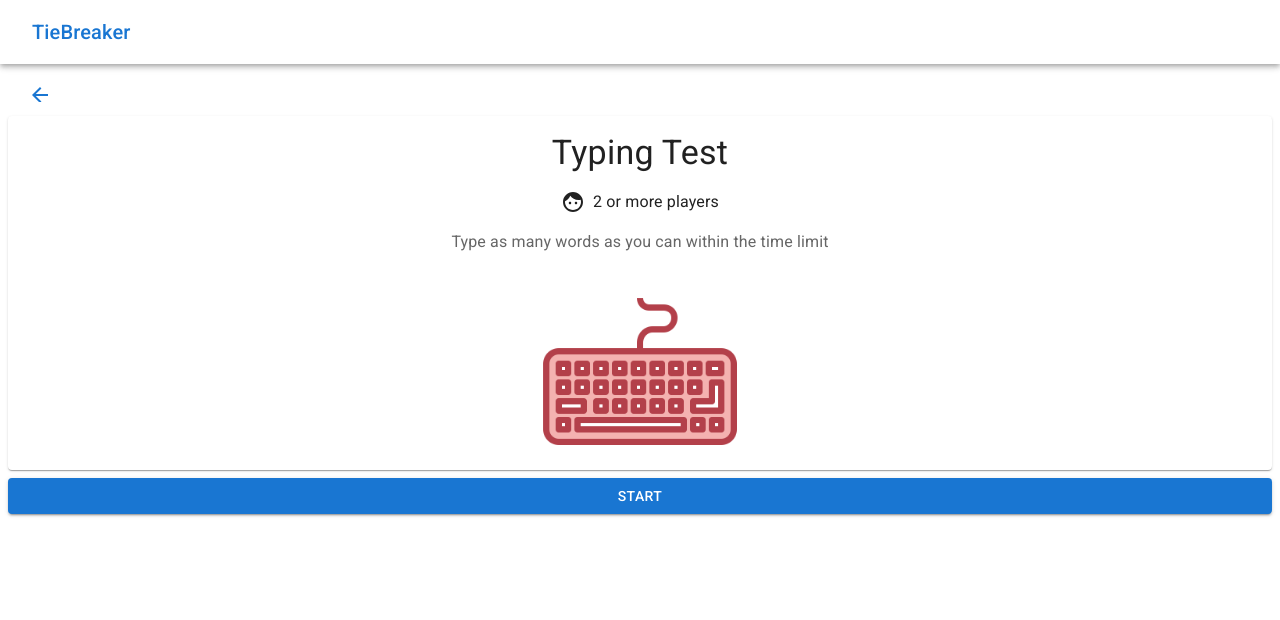
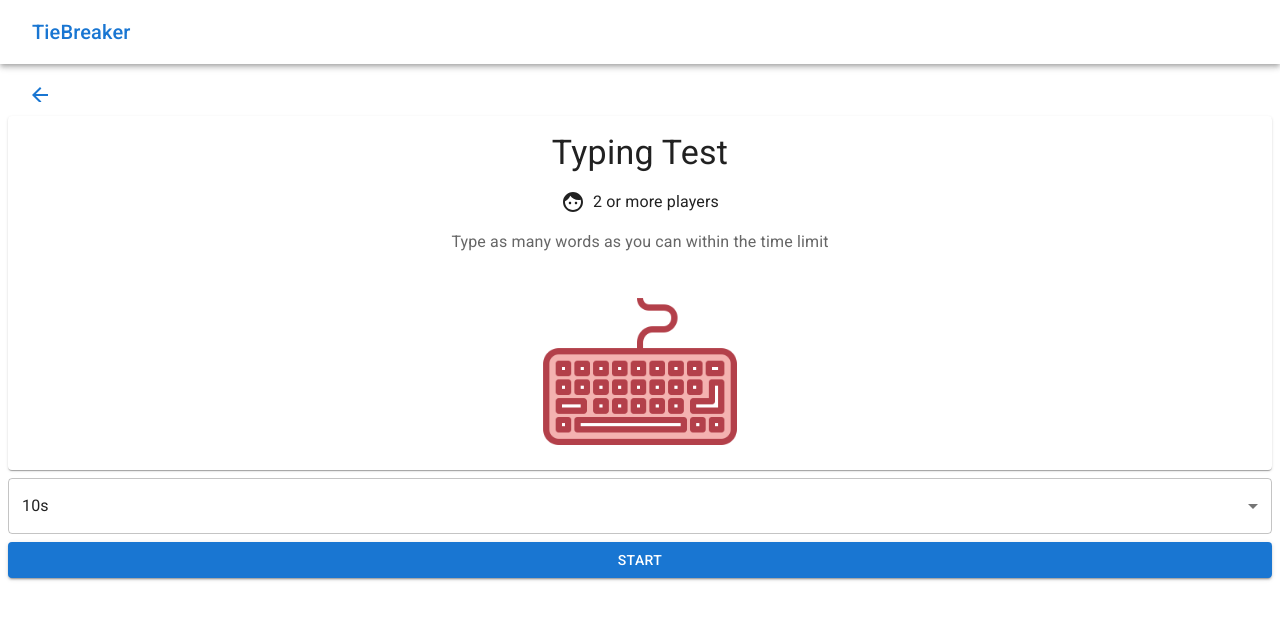
Before and after one commit to Glenn-Chiang/TieBreaker, a React (Vite) app: page /games/typing-test in a window 1280 px wide. Shown: the top 620 px of the page. Built offline with nearby package versions, Linux system fonts and the light colour scheme.

Commit message:
Update TypingTest to allow user to select duration option

```diff
--- a/src/pages/TypingTest.tsx
+++ b/src/pages/TypingTest.tsx
@@ -5,25 +5,33 @@ import {
   Card,
   CardContent,
   CardHeader,
+  FormControl,
+  MenuItem,
+  Select,
+  SelectChangeEvent,
   Stack,
   TextField,
-  Typography,
+  Typography
 } from "@mui/material";
 import React, { useEffect, useRef, useState } from "react";
+import { useConfetti } from "../components/ConfettiProvider";
+import ResultAlert from "../components/ResultAlert";
 import { StartButton } from "../components/StartButton";
 import { TimerBar } from "../components/TimerBar";
-import ResultAlert from "../components/ResultAlert";
-import { useConfetti } from "../components/ConfettiProvider";
 
 type GameState = "pre-game" | "test-active" | "inter-test" | "post-game";
 
 export default function TypingTest() {
   const [gameState, setGameState] = useState<GameState>("pre-game");
-  const TEST_DURATION = 10;
+
+  // Allow user to set the duration of the test
+  const DURATION_OPTIONS = [10, 30, 60];
+  const [duration, setDuration] = useState(10);
+
   // List of words used in test
-  const [words, setWords] = useState<string[]>([])
+  const [words, setWords] = useState<string[]>([]);
 
-  const [timer, setTimer] = useState(TEST_DURATION); // Remaining time
+  const [timer, setTimer] = useState(duration); // Remaining time
   const [currentWord, setCurrentWord] = useState("");
   const [input, setInput] = useState("");
   const [currentPlayerId, setCurrentPlayerId] = useState<number>(-1);
@@ -36,13 +44,13 @@ export default function TypingTest() {
         const res = await fetch("/src/assets/word_list.txt");
         const text = await res.text();
         const wordList = text.split("\n").map((word) => word.trim());
-        setWords(wordList)
+        setWords(wordList);
       } catch (err) {
-        console.log("Error loading word list:", err)
+        console.log("Error loading word list:", err);
       }
-    }
-    loadFile()
-  }, [])
+    };
+    loadFile();
+  }, []);
 
   // Randomly select a word from the list
   const getWord = (): string => {
@@ -59,8 +67,8 @@ export default function TypingTest() {
     setInput("");
     setCurrentPlayerId(-1);
     setScores([]);
-    setTimer(TEST_DURATION);
-    confetti.deactivate()
+    setTimer(duration);
+    confetti.deactivate();
 
     startTest();
   };
@@ -69,7 +77,7 @@ export default function TypingTest() {
     setGameState("test-active");
 
     // Reset timer
-    setTimer(TEST_DURATION);
+    setTimer(duration);
 
     // Move to next player
     setCurrentPlayerId((prev) => prev + 1);
@@ -81,7 +89,7 @@ export default function TypingTest() {
 
     setTimeout(() => {
       endTest();
-    }, TEST_DURATION * 1000);
+    }, duration * 1000);
 
     // Update timer
     intervalRef.current = setInterval(() => {
@@ -103,7 +111,7 @@ export default function TypingTest() {
   // End the game for all players
   const endGame = () => {
     setGameState("post-game");
-    confetti.activate()
+    confetti.activate();
   };
 
   // Handle typing
@@ -140,16 +148,23 @@ export default function TypingTest() {
   // Determine id of winner
   const determineWinner = (): number => {
     return scores.indexOf(Math.max(...scores)) + 1;
-  }
+  };
 
   const winnerId = determineWinner();
 
-  const confetti = useConfetti()
+  const confetti = useConfetti();
 
   return (
     <Box width={"100%"} display={"flex"} flexDirection={"column"} gap={1}>
       {(gameState === "pre-game" || gameState === "post-game") && (
+        <Stack spacing={1}>
+          <Dropdown
+            value={duration}
+            setValue={setDuration}
+            options={DURATION_OPTIONS}
+          />
           <StartButton handleClick={startGame} />
+        </Stack>
       )}
 
       {gameState === "test-active" && (
@@ -157,7 +172,7 @@ export default function TypingTest() {
           <Typography variant="h6">
             P{currentPlayerId + 1} Score: {currentScore}
           </Typography>
-          <TimerBar timer={timer} maxTimer={TEST_DURATION} />
+          <TimerBar timer={timer} maxTimer={duration} />
 
           <Card>
             <CardHeader title={currentWord} sx={{ textAlign: "center" }} />
@@ -186,12 +201,26 @@ export default function TypingTest() {
           <Button variant="contained" onClick={endGame}>
             End Game
           </Button>
+          <ScoresList scores={scores} />
         </Stack>
       )}
 
       {gameState === "post-game" && (
         <Stack spacing={1}>
           {<ResultAlert winnerId={winnerId} />}
+          <ScoresList scores={scores} />
+        </Stack>
+      )}
+    </Box>
+  );
+}
+
+interface ScoresListProps {
+  scores: number[];
+}
+
+function ScoresList({ scores }: ScoresListProps) {
+  return (
     <Card>
       <CardContent>
         <Typography variant="h6">Scores</Typography>
@@ -204,8 +233,29 @@ export default function TypingTest() {
         </Stack>
       </CardContent>
     </Card>
-        </Stack>
-      )}
-    </Box>
   );
 }
+
+interface DropdownProps {
+  value: number;
+  setValue: (value: number) => void;
+  options: number[];
+}
+
+function Dropdown({ value, setValue, options }: DropdownProps) {
+  const handleChange = (event: SelectChangeEvent) => {
+    setValue(Number(event.target.value));
+  };
+
+  return (
+    <FormControl>
+      <Select value={value.toString()} onChange={handleChange}>
+        {options.map((option) => (
+          <MenuItem key={option} value={option}>
+            {option}s
+          </MenuItem>
+        ))}
+      </Select>
+    </FormControl>
+  );
+}
```
Lines whose indentation alone changed are shown as unchanged.
